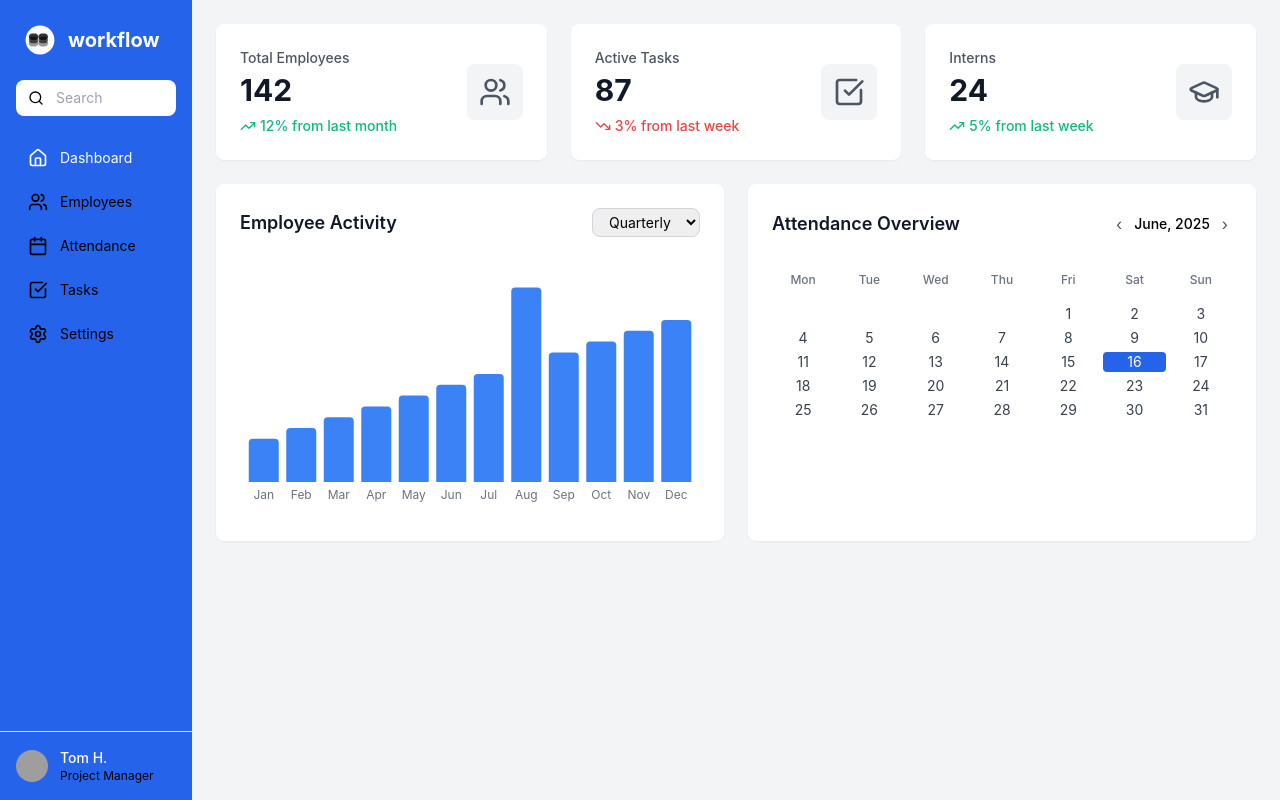
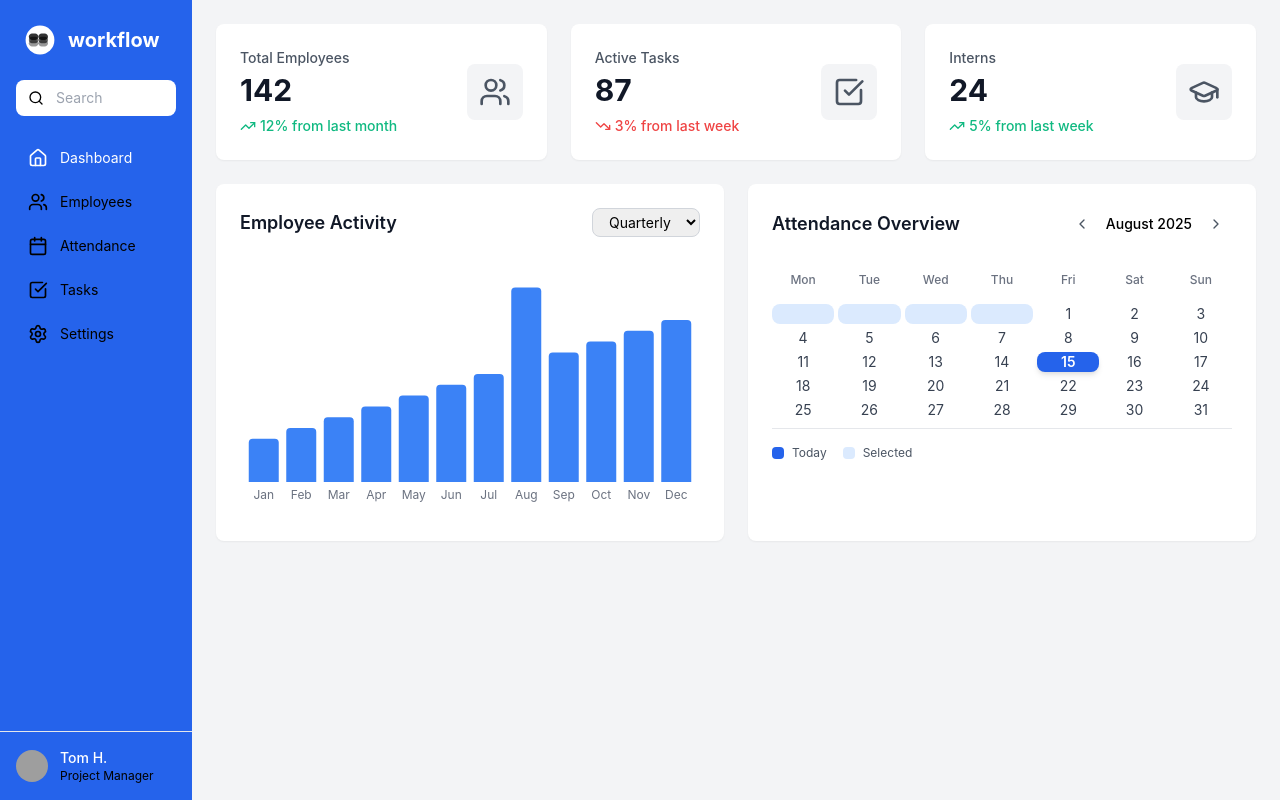
Before and after one commit to Ubed-pathan/workflow, a React (Vite) app: page /dashboard in a window 1280 px wide. Built offline with nearby package versions, Linux system fonts and the light colour scheme; grey boxes are pictures that could not be loaded.

Commit message:
logo and name remains

```diff
--- a/src/pages/Dashboard.jsx
+++ b/src/pages/Dashboard.jsx
@@ -185,12 +185,20 @@ const Dashboard = () => {
           <div className="flex items-center justify-between mb-6">
             <h3 className="text-lg font-semibold text-gray-900">Attendance Overview</h3>
             <div className="flex items-center gap-2">
-              <button className="p-1 hover:bg-gray-100 rounded">
-                <span className="text-gray-600">‹</span>
+              <button
+                onClick={goToPreviousMonth}
+                className="p-2 hover:bg-gray-100 rounded-lg transition-colors"
+              >
+                <ChevronLeft className="w-4 h-4 text-gray-600" />
               </button>
-              <span className="text-sm font-medium">June, 2025</span>
-              <button className="p-1 hover:bg-gray-100 rounded">
-                <span className="text-gray-600">›</span>
+              <span className="text-sm font-medium min-w-[120px] text-center">
+                {getMonthName(currentDate)}
+              </span>
+              <button
+                onClick={goToNextMonth}
+                className="p-2 hover:bg-gray-100 rounded-lg transition-colors"
+              >
+                <ChevronRight className="w-4 h-4 text-gray-600" />
               </button>
             </div>
           </div>
@@ -211,15 +219,37 @@ const Dashboard = () => {
               {calendarDays.map((day, index) => (
                 <div
                   key={index}
+                  onClick={() => handleDateClick(day)}
                   className={`
-                    aspect-square flex items-center justify-center text-sm rounded
+                    aspect-square flex items-center justify-center text-sm rounded-lg transition-all duration-200
                     ${day === null ? '' : 'hover:bg-gray-100 cursor-pointer'}
-                    ${day === 16 ? 'bg-blue-600 text-white' : 'text-gray-700'}
+                    ${isToday(day) ? 'bg-blue-600 text-white font-semibold shadow-md' : ''}
+                    ${isSelected(day) && !isToday(day) ? 'bg-blue-100 text-blue-700 font-medium' : ''}
+                    ${day && !isToday(day) && !isSelected(day) ? 'text-gray-700 hover:text-gray-900' : ''}
                   `}
                 >
                   {day}
                 </div>
               ))}
+            </div>
+
+            {/* Calendar Legend */}
+            <div className="flex items-center justify-between mt-4 pt-4 border-t">
+              <div className="flex items-center gap-4 text-xs">
+                <div className="flex items-center gap-2">
+                  <div className="w-3 h-3 bg-blue-600 rounded"></div>
+                  <span className="text-gray-600">Today</span>
+                </div>
+                <div className="flex items-center gap-2">
+                  <div className="w-3 h-3 bg-blue-100 rounded"></div>
+                  <span className="text-gray-600">Selected</span>
+                </div>
+              </div>
+              {selectedDate && (
+                <div className="text-xs text-gray-600">
+                  Selected: {getMonthName(currentDate).split(',')[0]} {selectedDate}, {currentDate.getFullYear()}
+                </div>
+              )}
             </div>
           </div>
         </div>
--- a/src/pages/Employees.jsx
+++ b/src/pages/Employees.jsx
@@ -33,7 +33,8 @@ const Employees = () => {
   };
 
   return (
-    <div className="space-y-6">
+    <>
+      <div className={`space-y-6 transition-all duration-300 ${showModal ? 'blur-md' : ''}`}>
         {/* Header */}
         <div className="flex items-center justify-between">
           <h1 className="text-2xl font-bold text-gray-900">Employees</h1>
@@ -149,8 +150,9 @@ const Employees = () => {
             </table>
           </div>
         </div>
+      </div>
 
-      {/* Add Employee Modal */}
+      {/* Add Employee Modal - Outside the blurred container */}
       {showModal && (
         <AddEmployeeModal
           onClose={() => setShowModal(false)}
@@ -159,7 +161,7 @@ const Employees = () => {
           roles={roles}
         />
       )}
-    </div>
+    </>
   );
 };
 
```
Also changed, not shown: src/pages/Employees_backup.jsx (added). Lines whose indentation alone changed are shown as unchanged.
